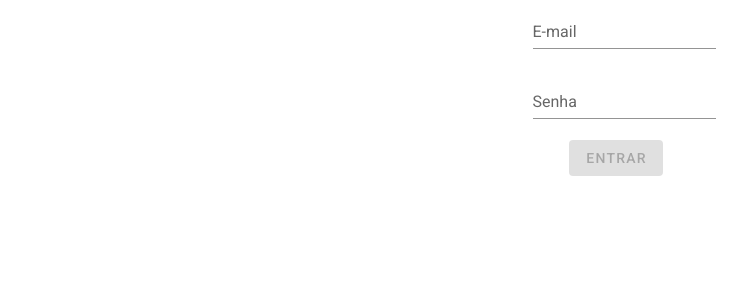
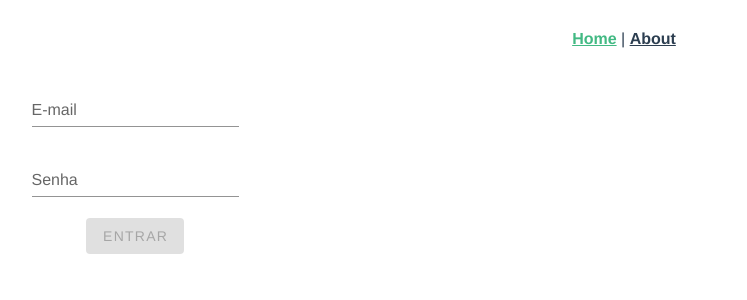
Before and after one commit to HerbertSSampaio/Go-Barber-Vuejs, a Vue app: page / in a window 1280 px wide. Shown: the top 300 px of the page, without its empty margins (16-763 px from the left). Built offline with nearby package versions, Linux system fonts and the light colour scheme.

Commit message:
add vue router

```diff
--- a/package.json
+++ b/package.json
@@ -11,11 +11,13 @@
     "axios": "^0.21.1",
     "core-js": "^3.6.5",
     "vue": "^2.6.11",
+    "vue-router": "^3.2.0",
     "vuetify": "^2.4.0"
   },
   "devDependencies": {
     "@vue/cli-plugin-babel": "~4.5.0",
     "@vue/cli-plugin-eslint": "~4.5.0",
+    "@vue/cli-plugin-router": "~4.5.0",
     "@vue/cli-service": "~4.5.0",
     "@vue/eslint-config-airbnb": "^5.0.2",
     "babel-eslint": "^10.1.0",
--- a/src/App.vue
+++ b/src/App.vue
@@ -1,23 +1,32 @@
 <template>
-	<v-app>
-		<v-main>
-			<HelloWorld />
-		</v-main>
-	</v-app>
+	<div id="app">
+		<div id="nav">
+			<router-link to="/">Home</router-link> |
+			<router-link to="/about">About</router-link>
+		</div>
+		<router-view />
+	</div>
 </template>
 
-<script>
-	import HelloWorld from './components/HelloWorld.vue';
+<style lang="scss">
+#app {
+  font-family: Avenir, Helvetica, Arial, sans-serif;
+  -webkit-font-smoothing: antialiased;
+  -moz-osx-font-smoothing: grayscale;
+  text-align: center;
+  color: #2c3e50;
+}
 
-	export default {
-		name: 'App',
+#nav {
+  padding: 30px;
 
-		components: {
-			HelloWorld,
-		},
+  a {
+    font-weight: bold;
+    color: #2c3e50;
 
-		data: () => ({
-			//
-		}),
-	};
-</script>
+    &.router-link-exact-active {
+      color: #42b983;
+    }
+  }
+}
+</style>
--- a/src/main.js
+++ b/src/main.js
@@ -1,10 +1,12 @@
 import Vue from 'vue';
 import App from './App.vue';
 import vuetify from './plugins/vuetify';
+import router from './router';
 
 Vue.config.productionTip = false;
 
 new Vue({
 	vuetify,
+	router,
 	render: h => h(App),
 }).$mount('#app');
--- /dev/null
+++ b/src/router/index.js
@@ -0,0 +1,29 @@
+import Vue from 'vue';
+import VueRouter from 'vue-router';
+import Home from '../views/Home.vue';
+
+Vue.use(VueRouter);
+
+const routes = [
+	{
+		path: '/',
+		name: 'Home',
+		component: Home,
+	},
+	{
+		path: '/about',
+		name: 'About',
+		// route level code-splitting
+		// this generates a separate chunk (about.[hash].js) for this route
+		// which is lazy-loaded when the route is visited.
+		component: () => import(/* webpackChunkName: "about" */ '../views/About.vue'),
+	},
+];
+
+const router = new VueRouter({
+	mode: 'history',
+	base: process.env.BASE_URL,
+	routes,
+});
+
+export default router;
--- /dev/null
+++ b/src/views/About.vue
@@ -0,0 +1,5 @@
+<template>
+	<div class="about">
+		<h1>This is an about page</h1>
+	</div>
+</template>
--- /dev/null
+++ b/src/views/Home.vue
@@ -0,0 +1,17 @@
+<template>
+	<div class="home">
+		<LogIn />
+	</div>
+</template>
+
+<script>
+// @ is an alias to /src
+	import LogIn from '@/components/LogIn.vue';
+
+	export default {
+		name: 'Home',
+		components: {
+			LogIn,
+		},
+	};
+</script>
```
Also changed, not shown: src/components/LogIn.vue (renamed from src/components/HelloWorld.vue), 1 other file (tests, documents, lock files or other folders).
